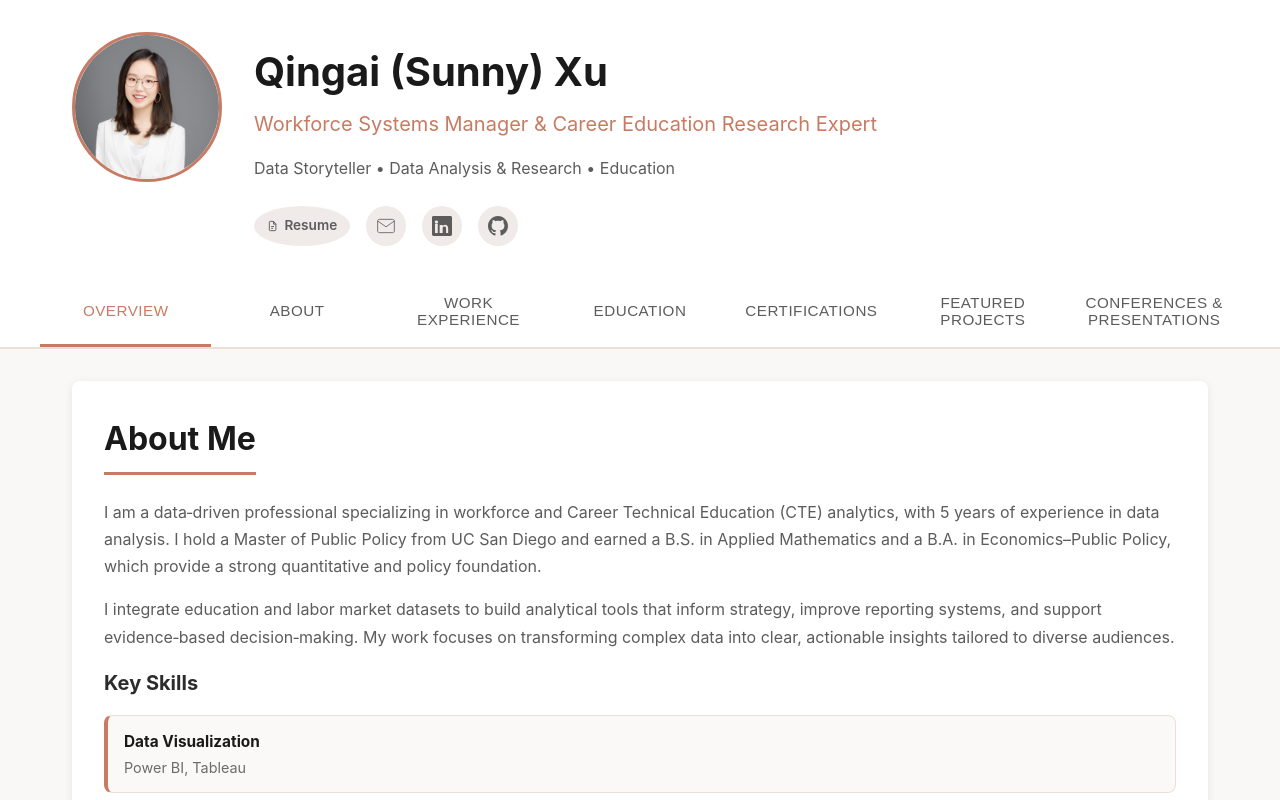
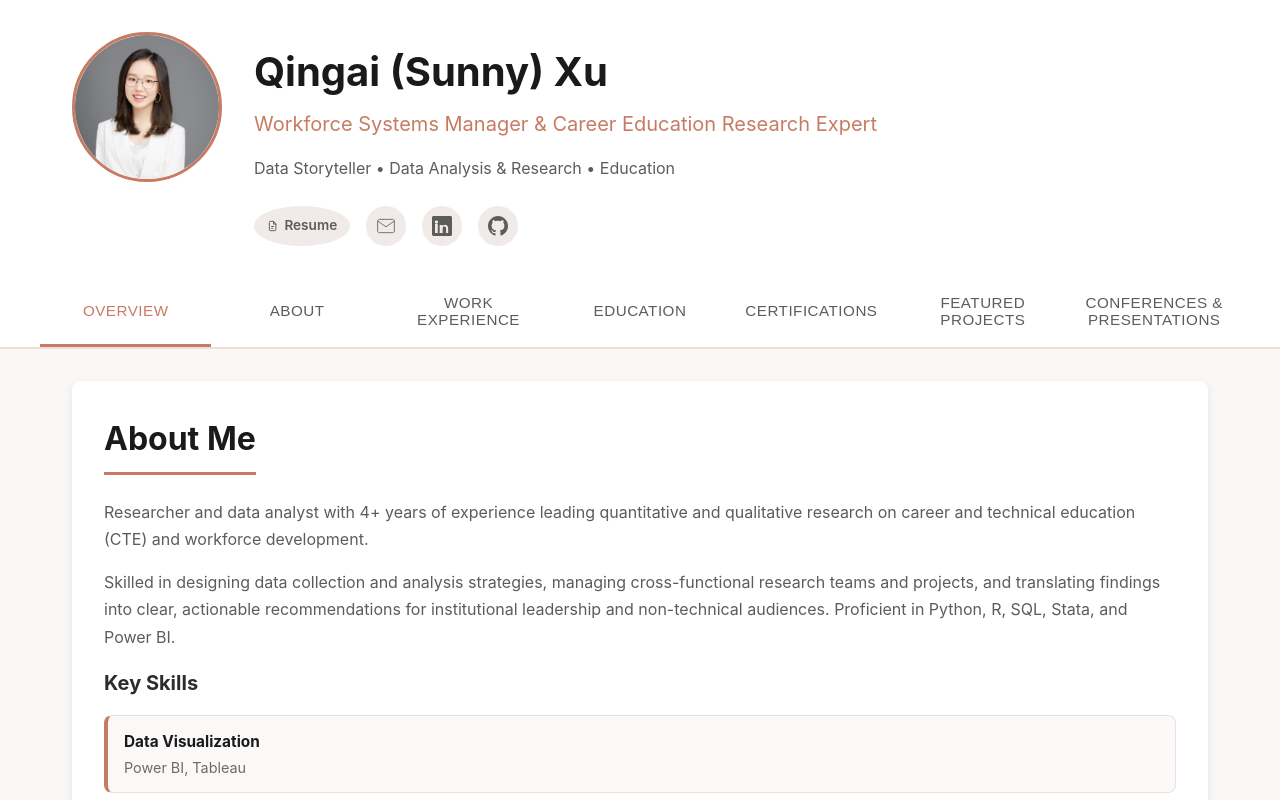
Before and after one commit to sunnyxu0628/Sunny_Xu_Portfolio, a React (Vite) app: page / in a window 1280 px wide. Shown: the top 800 px of the page. Built offline with nearby package versions, Linux system fonts and the light colour scheme.

Commit message:
Update About Me summary

```diff
--- a/src/components/sections/About.jsx
+++ b/src/components/sections/About.jsx
@@ -25,11 +25,11 @@ function About() {
       <h2>About Me</h2>
       <div className="section-content">
         <p>
-          I am a data‑driven professional specializing in workforce and Career Technical Education (CTE) analytics, with 5 years of experience in data analysis. I hold a Master of Public Policy from UC San Diego and earned a B.S. in Applied Mathematics and a B.A. in Economics–Public Policy, which provide a strong quantitative and policy foundation.
+          Researcher and data analyst with 4+ years of experience leading quantitative and qualitative research on career and technical education (CTE) and workforce development.
         </p>
 
         <p>
-          I integrate education and labor market datasets to build analytical tools that inform strategy, improve reporting systems, and support evidence‑based decision‑making. My work focuses on transforming complex data into clear, actionable insights tailored to diverse audiences.
+          Skilled in designing data collection and analysis strategies, managing cross-functional research teams and projects, and translating findings into clear, actionable recommendations for institutional leadership and non-technical audiences. Proficient in Python, R, SQL, Stata, and Power BI.
         </p>
         <h3>Key Skills</h3>
         <ul className="skills-list">
```
Also changed, not shown: 3 other files (tests, documents, lock files or other folders).
